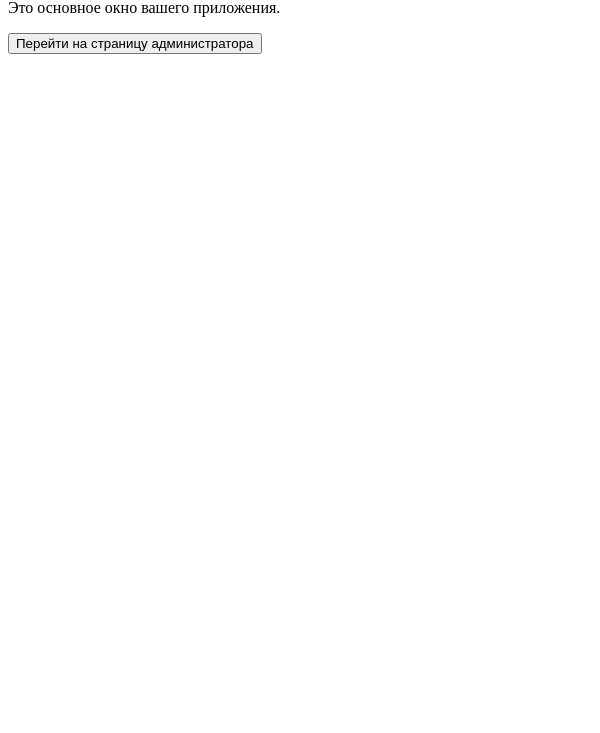
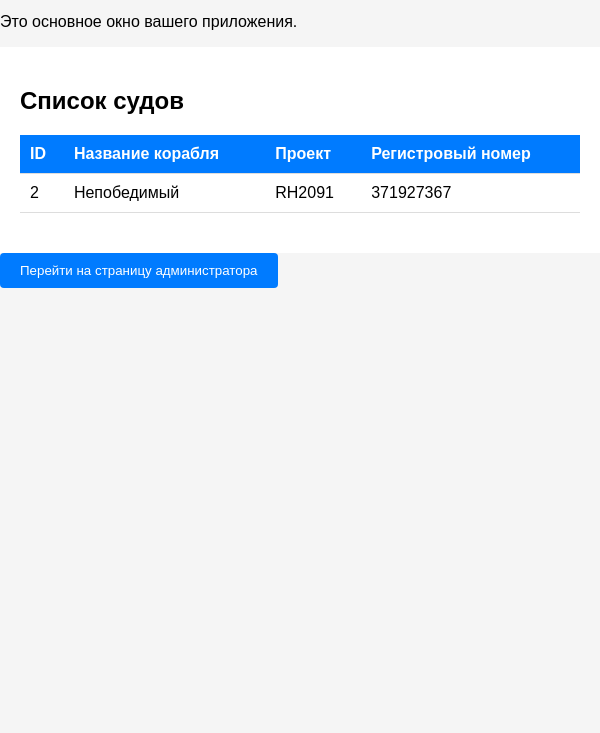
Before and after one commit to Sermob112/MarineDataBase, an Electron app: page renderer/index.html in a window 600 px wide. Shown: the part 67-800 px from the top of the page. Drawn offline with Linux system fonts and the light colour scheme.

Commit message:
Added temp index files and created db converter to import files in PgAdmin

```diff
--- /dev/null
+++ b/renderer/assets/js/index.js
@@ -0,0 +1,33 @@
+async function loadShipsLogs() {
+    try {
+        const tableBody = document.getElementById('shipsTableBody');
+        // Очищаем таблицу перед добавлением новых данных
+        tableBody.innerHTML = '';
+
+
+        const row = document.createElement('tr');
+
+        const idCell = document.createElement('td');
+        idCell.textContent = 2;
+        row.appendChild(idCell);
+
+        const usernameCell = document.createElement('td');
+        usernameCell.textContent = 'Непобедимый';
+        row.appendChild(usernameCell);
+
+        const projectNameCell = document.createElement('td');
+        projectNameCell.textContent = 'RH2091';
+        row.appendChild(projectNameCell);
+
+        const registerNumberCell = document.createElement('td');
+        registerNumberCell.textContent = '371927367';
+        row.appendChild(registerNumberCell);
+
+        tableBody.appendChild(row);
+
+    } catch (error) {
+        console.error('Ошибка при загрузке списка судов:', error);
+    }
+}
+
+loadShipsLogs();
--- a/renderer/index.html
+++ b/renderer/index.html
@@ -1,19 +1,39 @@
+<!DOCTYPE html>
 <html lang="en">
 <head>
   <meta charset="UTF-8">
   <meta name="viewport" content="width=device-width, initial-scale=1.0">
+  <link rel="stylesheet" href="assets/css/admin.css"> <!-- Подключение CSS файла -->
   <title>Основное окно</title>
 </head>
 <body>
   <h1>Добро пожаловать!</h1>
   <p>Это основное окно вашего приложения.</p>
+
+  <div class="tab-content active" id="ships">
+    <h2>Список судов</h2>
+    <table>
+        <thead>
+            <tr>
+                <th>ID</th>
+                <th>Название корабля</th>
+                <th>Проект</th>
+                <th>Регистровый номер</th>
+            </tr>
+        </thead>
+        <tbody id="shipsTableBody">
+          <!-- Данные журнала будут добавлены сюда -->
+      </tbody>
+    </table>
+  </div>
+
   <button id="adminBtn">Перейти на страницу администратора</button>
-
   <script>
     // Скрипт для перехода на страницу администратора
     document.getElementById('adminBtn').addEventListener('click', () => {
       window.location.href = 'admin.html';
     });
   </script>
+  <script src="assets/js/index.js"></script>
 </body>
 </html>
```
Also changed, not shown: 3 other files.
